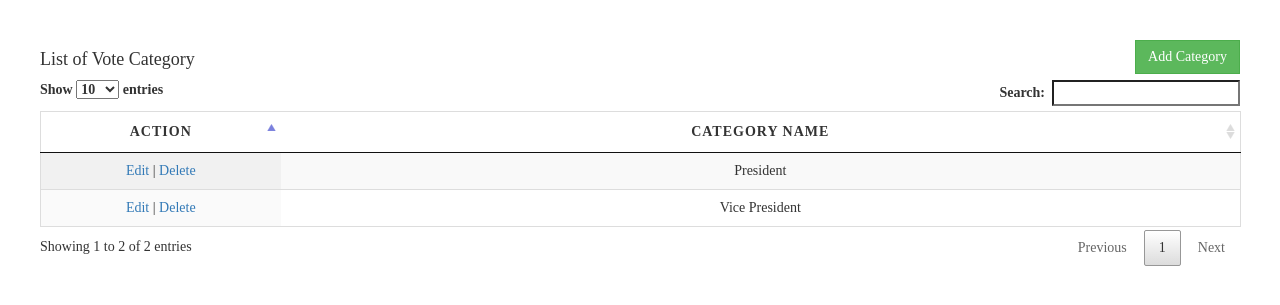
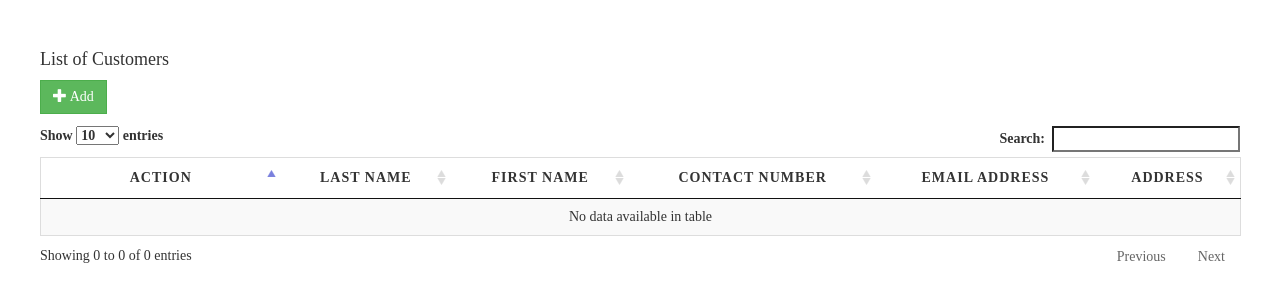
Before and after one commit to MF-DEV12/OS, a CodeIgniter app: page /database/index.php/admin/category/index in a window 1280 px wide. Shown: the top 305 px of the page. Run offline with CodeIgniter, Linux system fonts and the light colour scheme; data comes from the database, SQL or seed files in the repository; data that the repository does not hold is empty.

```diff
--- a/application/config/database.php
+++ b/application/config/database.php
@@ -78,7 +78,7 @@ $db['default'] = array(
 	'hostname' => 'localhost',
 	'username' => 'root',
 	'password' => '',
-	'database' => 'ovs',
+	'database' => 'lampanohardwaretradings',
 	'dbdriver' => 'mysqli',
 	'dbprefix' => '',
 	'pconnect' => FALSE,
--- a/application/controllers/admin/Category.php
+++ b/application/controllers/admin/Category.php
@@ -9,16 +9,20 @@ class Category extends CI_Controller {
  	function __construct(){
  		parent::__construct();
 		$this->param = $this->param = $this->query_model->param;
- 		$this->param["table"] = "tblcategory";
- 		$this->param["fields"] = "catid,catdescription";
- 		$this->param["fields_list"] = "catid|ACTION,catid|ID,catdescription|Category Name";
+ 		$this->param["table"] = "customer";
+ 		$this->param["fields"] = "CustomerNo,Lastname,Firstname,ContactNo,Email,Address";
+ 		$this->param["fields_list"] = "CustomerNo|ACTION,CustomerNo|ID,Lastname|Last name,Firstname|First name,ContactNo|Contact Number,Email|Email Address,Address|Address";
+ 		$this->param["primaryfld"] = "CustomerNo"; // single condition only
+ 		$this->param["requiredfields"] = "Lastname,Firstname,ContactNo,Email,Address";
 
 	}
 
 	public function index()
 	{
 		 $data = array();
-		 $data["title"] = "Vote Category";
+		 $data["title"] = "Customers";
+		 $data["mode"] = "maintenance";
+		 $data["requiredfields"] = $this->param["requiredfields"];
 		 $data["list"] = $this->getData();
 		 $data["fields"] = $this->param["fields_list"];
 		 $data["controller"] = "admin/Category/";
@@ -28,10 +32,23 @@ class Category extends CI_Controller {
 
 	function getData(){
 		$param = $this->param;
-		$param["conditions"] = "status = 1";
-		$param["order"] = "catdescription";
+		//$param["conditions"] = "status = 1";
+		$param["order"] = "Lastname";
 		return $this->query_model->getData($param);
 
+	}
+
+	function addData(){
+		$data = json_decode($this->input->post("data"),true);
+		$this->param["dataToInsert"] = $data;
+		echo $this->query_model->insertData($this->param);
+	}
+
+	function editData(){
+		$data = json_decode($this->input->post("data"),true);
+		$this->param["conditions"] = $this->param["primaryfld"] . " = '" . $data[$this->param["primaryfld"]] . "'"; // single condition only
+		$this->param["dataToUpdate"] = $data;
+		echo $this->query_model->updateData($this->param);
 	}
 
 	function listData(){
@@ -41,4 +58,6 @@ class Category extends CI_Controller {
 
 
 
+
+
 }
--- a/application/models/Query_model.php
+++ b/application/models/Query_model.php
@@ -74,7 +74,7 @@ class Query_model extends CI_Model {
 
 		$this->session->set_flashdata('result', $this->db->affected_rows() . " row inserted.");
 
-		return true;
+		return $result;
 	}
 
 
--- a/application/views/admin/maintenance.php
+++ b/application/views/admin/maintenance.php
@@ -16,25 +16,32 @@
 <body>
 	<input type="hidden" id="ctrl" value="<?=$controller;?>">
 	<input type="hidden" id="collist" value='<?=$columns;?>'>
+	<input type="hidden" id="mode" value='<?=$mode;?>'>
+	<input type="hidden" id="requiredfields" value='<?=$requiredfields;?>'>
 	<div class="table-wrap">
-		<div class="btn-group pull-right">
-			<button id=\"btn-add\" class="btn btn-success" data-toggle="modal" data-target="#save-modal" data-backdrop="static"  data-keyboard="false" type='button' >Add Category</button>
+
+		<h4>List of <?=$title;?></h4>
+		<div class="btn-group btn-action-group mode">
+			<button id=\"btn-add\" class="btn btn-success" data-toggle="modal" data-target="#save-modal" data-backdrop="static"  data-keyboard="false" type='button'><span class="glyphicon glyphicon-plus"></span> Add</button>
 		</div>
-		<h4>List of <?=$title;?></h4>
+		<div class="table-group">
+			<table class="list-table display">
 
-		<table class="list-table display">
-
-		</table>
+			</table>
+		</div>
 	</div>
 
 
 	<!-- SAVE FORM -->
-	<div id="save-modal" class="modal fade">
+	<div id="save-modal" class="modal fade" mode="add">
 	  <div class="modal-dialog">
 	    <div class="modal-content">
+		    <div class="modal-header">
+		    	<button type="button" class="bootbox-close-button close" data-dismiss="modal" aria-hidden="true" onclick="onModalClose();">&times;</button>
+		    	<h4 class="modal-title"><mode>New</mode> <?=$title;?></h4>
+	    	</div>
 	      <!-- dialog body -->
 	      <div class="modal-body">
-	        <button type="button" class="close" data-dismiss="modal" onclick="onModalClose();">&times;</button>
 	        <div class="form-wrap">
 		        <?php $fields = explode(",", $fields) ?>
 		        <table width="100%">
@@ -57,8 +64,9 @@
 	      </div>
 	      <!-- dialog buttons -->
 	      <div class="modal-footer">
-	      <button type="button" data-dismiss="modal" class="btn btn-default btn-cancel">Cancel</button>
-	      <button type="button" class="btn btn-primary btn-save">Save</button>
+	      <p class="message">*Please input all required field(s).</p>
+		      <button type="button" data-dismiss="modal" class="btn btn-default btn-cancel">Cancel</button>
+		      <button type="button" class="btn btn-primary btn-save">Save</button>
 	      </div>
 	    </div>
 	  </div>
--- a/css/rsTable.css
+++ b/css/rsTable.css
@@ -65,7 +65,7 @@
 
     table.list-table tr > td:not(:first-child):before {
       content: attr(data-label)  ":    ";
-      float: left;
+      display: block;
       /*text-transform: uppercase;*/
       font-weight: bold;
       text-align: left;
--- a/css/style.css
+++ b/css/style.css
@@ -8,6 +8,11 @@ body{
 div.table-wrap{
   width: 100%;
   padding: 40px;
+}
+
+div.table-group{
+  padding-top: 12px;
+
 }
 
 /*ROW EDIT STYLE*/
--- a/js/utility/maintenance.js
+++ b/js/utility/maintenance.js
@@ -1,23 +1,27 @@
  var tableList;
  var selectedData;
+ var newData;
  var currentController = $("#ctrl").val()
  var columns = $("#collist").val()
+ var requiredfields = ($("#requiredfields").val()).split(",")
+ var ismaintenance = ($("#mode").val() == "view" ) ? false : true;
+ var mode = "add"
  $(function(){
-
+    onInitialize();
     $(window).load(function (){
         callAjaxJson(currentController + "listData", new Object(), getData ,ajaxError)
     })
 
     // SAVE FUNCTION
-    $( ".list-table tbody" ).on( "click", "tr .btn-save", function() {
-        var elem = $(this)
-        onEdit(false,elem)
+    $( "button.btn-save" ).click( function(e) {
+        var param = new Object();
+        var data = getNewData();
+        if(!validateNewData(data)){return;}
+        newData = data;
+        param.data =  JSON.stringify(data);
 
-    })
+        callAjaxJson(currentController + mode + "Data", param, responseSave ,ajaxError)
 
-
-    // DELETE FUNCTION
-    $( ".list-table tbody" ).on( "click", "tr .btn-delete", function() {
 
     })
 
@@ -27,13 +31,14 @@
 // EDIT | DELETE EVENTS
     function onRowEdit(e){
         selectedData = tableList.row(e.closest("tr")).data();
+        console.log(selectedData)
         showIDElement(true)
         for(fld in selectedData){
             $("#fld-"+fld).val(selectedData[fld])
         }
-
+        $("mode").text("Update")
+        mode = "edit"
         $("#save-modal")
-            .attr("mode","edit")
             .modal('show');
      }
 
@@ -53,6 +58,10 @@
 // MODAL EVENTS
     function onModalClose(){
         $(".form-wrap table").find("input").val("")
+        $(".form-wrap").find("td").removeClass("required")
+        $("p.message").hide()
+        $("mode").text("New")
+        mode = "add"
         showIDElement(false)
     }
 
@@ -65,13 +74,14 @@
         tableList = $('.list-table').DataTable({
             "autoWidth": false,
              "columnDefs": [
-                { "width": "20%", "targets": 0},
-                { "visible": false, "targets": 1},
+                { "width": "20%", "visible": ismaintenance, "targets": 0},
+                { "visible": !ismaintenance, "targets": 1},
               ],
              "aaData" : response,
              "aoColumns" : jsondata.Columns,
             "fnRowCallback": function (nRow, aData, iDisplayIndex, iDisplayIndexFull) {
-                jQuery('td:eq(0)', nRow).html('<span data-mode="display"><a href="#" class="btn-edit" onclick=\"onRowEdit(this);\">Edit</a>  |  <a href="#" class="btn-delete" onclick=\"onRowDelete(this);\">Delete</a> </span>');
+                if(ismaintenance)
+                    jQuery('td:eq(0)', nRow).html('<span data-mode="display"><a href="#" class="btn-edit" onclick=\"onRowEdit(this);\">Edit</a>  |  <a href="#" class="btn-delete" onclick=\"onRowDelete(this);\">Delete</a> </span>');
                 var listColumns = jsondata.Columns;
                 for(c in listColumns){
                     if(c>1)
@@ -80,6 +90,27 @@
             }
         });
     }
+
+    function responseSave(response){
+        if(response){
+            location.href = baseUrl + currentController;
+        }
+        else{
+            $("p.message")
+                .text(response)
+                .show()
+        }
+    }
+
+    function onInitialize(){
+        if(ismaintenance){
+            $(".btn-action-group").show()
+        }else{
+            $(".btn-action-group").hide()
+
+        }
+    }
+
     function colJsonConvert(elem){
         var list = elem.split(",")
         var jsonData = new Object();
@@ -110,3 +141,32 @@
         $("input[data-label=ID]").prop("disabled", toggle)
 
     }
+
+
+
+    function getNewData(){
+        var param = new Object;
+        $(".form-wrap").find("input[id^='fld-']:visible").each(function(e){
+            var elem = $(this)
+            var fld = elem.attr("id").replace("fld-","");
+
+            param[fld] = ($.trim(elem.val()).length > 0) ? elem.val() : null;
+        })
+        return param;
+    }
+
+    function validateNewData(param){
+        var isOkay = true
+        $(".form-wrap").find("td").removeClass("required")
+        $("p.message").hide()
+        for(i in param){
+            if($.inArray(i,requiredfields) >= 0){
+                if(param[i] === null){
+                    $("input#fld-"+i).closest("td").addClass("required")
+                    isOkay = false;
+                    $("p.message").show()
+                }
+            }
+        }
+        return isOkay;
+    }
```
Also changed, not shown: other parts of css/style.css (+47 -1 lines).
